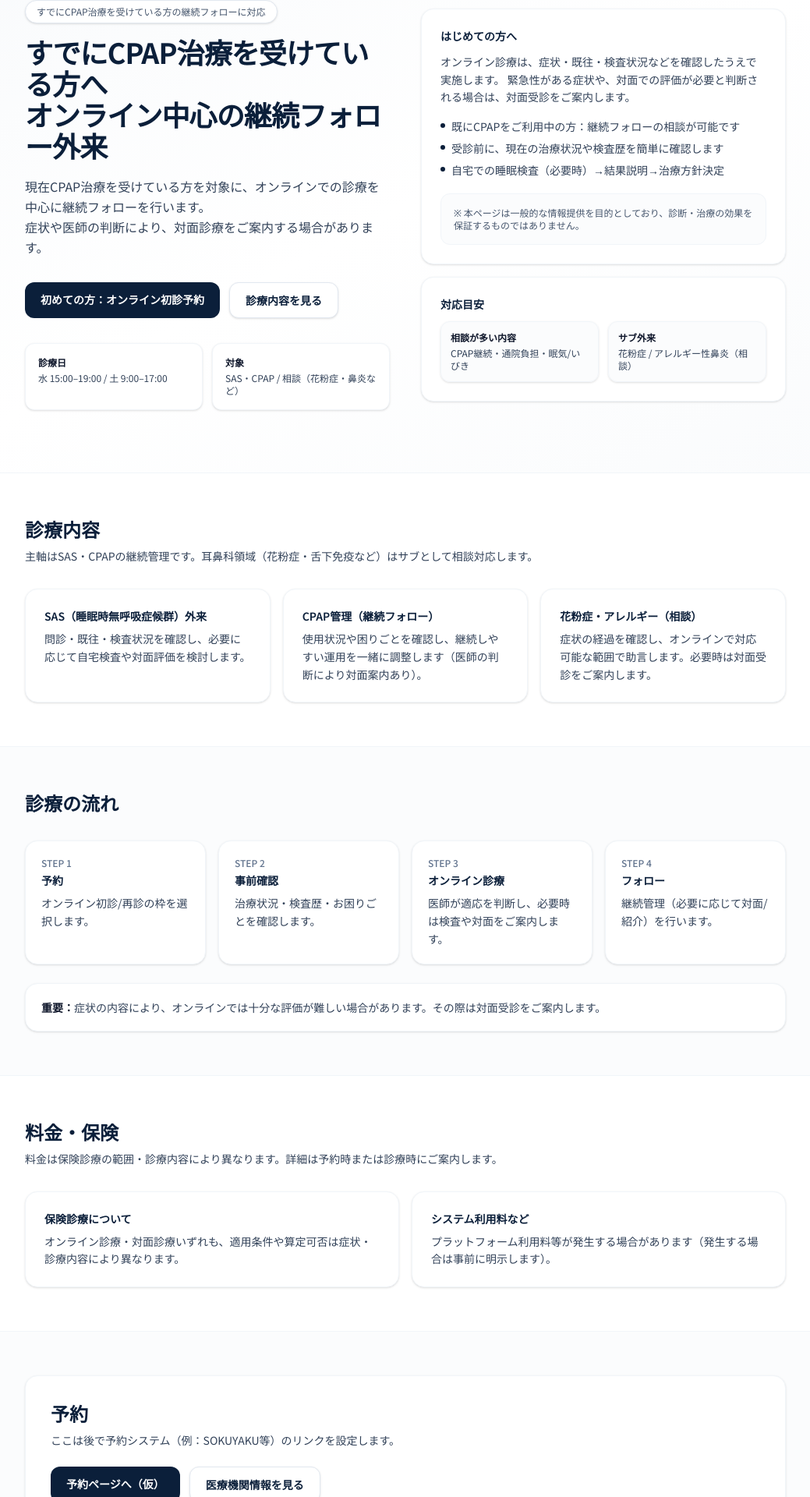
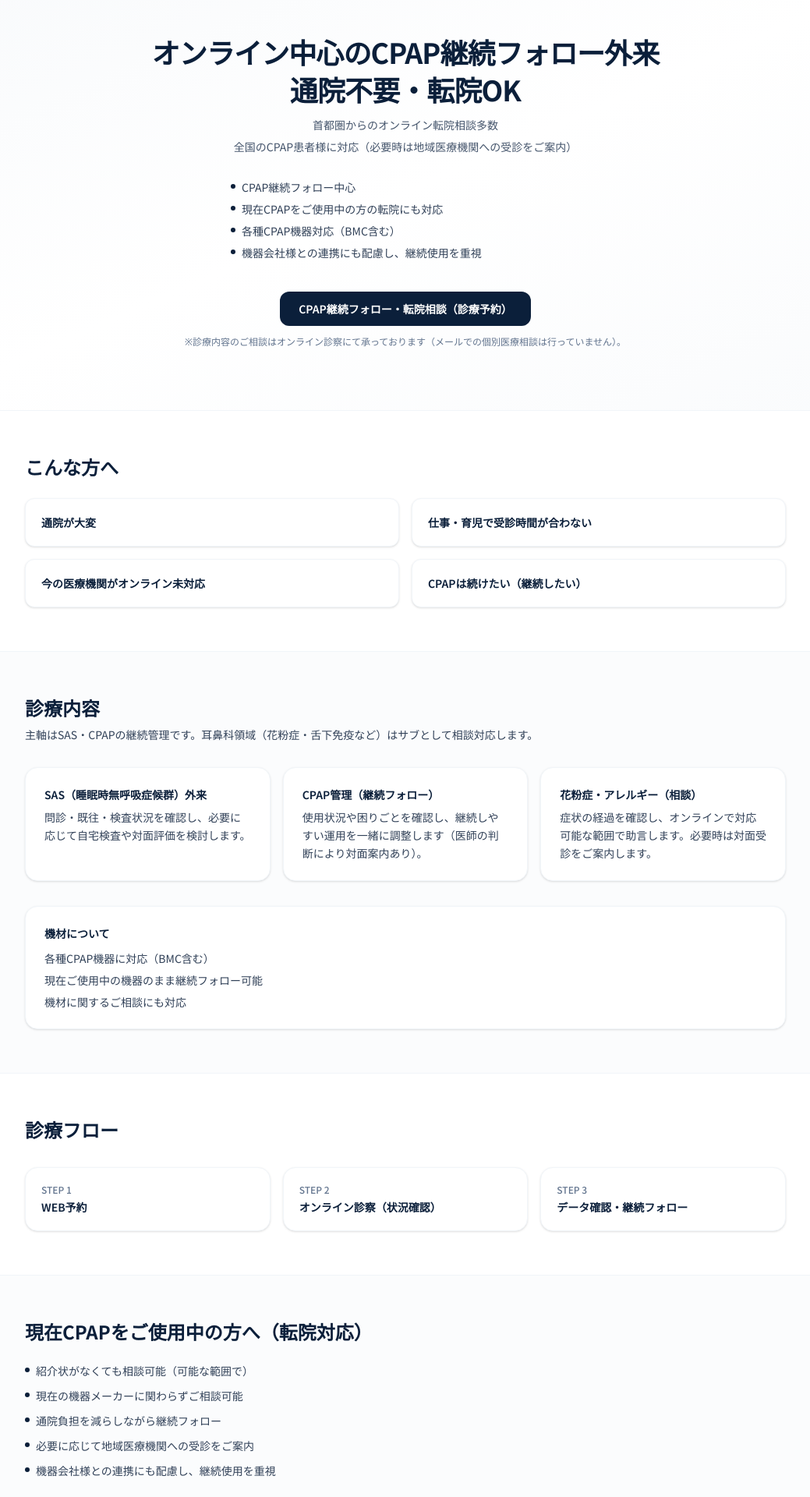
Before and after one commit to mandahan2002/sas-clinic-site, a Next.js app: page / in a window 1280 px wide. Shown: the part 161-2081 px from the top of the page at 78% size, without its empty margins (120-1159 px from the left). Built offline with nearby package versions, Linux system fonts and the light colour scheme.

Commit message:
Update Home page content and layout for SAS CPAP online clinic, including revised titles, new service descriptions, and improved navigation links.

```diff
--- a/app/layout.tsx
+++ b/app/layout.tsx
@@ -10,9 +10,9 @@ const notoSansJP = Noto_Sans_JP({
 });
 
 export const metadata: Metadata = {
-  title: "SAS・CPAPオンラインクリニック | sas-cpap.jp",
+  title: "SAS CPAP オンラインクリニック | sas-cpap.jp",
   description:
-    "睡眠時無呼吸症候群（SAS）・CPAP管理を中心としたオンライン診療。通院負担を減らし、継続しやすいフォローを提供します。",
+    "オンライン中心のCPAP継続フォロー外来。通院不要・転院OK。首都圏からのオンライン転院相談多数。全国のCPAP患者様に対応。",
 };
 
 export default function RootLayout({
--- a/app/page.tsx
+++ b/app/page.tsx
@@ -9,7 +9,10 @@ export default function Home() {
             <div className="leading-tight">
               <div className="text-sm text-slate-500">sas-cpap.jp</div>
               <div className="text-lg font-semibold text-[#0B1F3A]">
-                SAS・CPAPオンラインクリニック
+                SAS CPAP オンラインクリニック
+              </div>
+              <div className="text-xs text-slate-500 font-normal mt-0.5">
+                オンライン中心のCPAP継続フォロー外来
               </div>
             </div>
           </div>
@@ -20,8 +23,8 @@ export default function Home() {
             <a href="#flow" className="hover:text-[#0B1F3A] transition-colors">
               診療の流れ
             </a>
-            <a href="#fees" className="hover:text-[#0B1F3A] transition-colors">
-              料金・保険
+            <a href="#transfer" className="hover:text-[#0B1F3A] transition-colors">
+              転院について
             </a>
             <a href="#access" className="hover:text-[#0B1F3A] transition-colors">
               医療機関情報
@@ -31,7 +34,7 @@ export default function Home() {
             href="#reserve"
             className="rounded-xl bg-[#0B1F3A] px-4 py-2.5 text-sm font-medium text-white hover:bg-[#0a2847] transition-colors"
           >
-            予約へ進む
+            CPAP継続フォロー・転院相談（診療予約）
           </a>
         </div>
       </header>
@@ -42,97 +45,75 @@ export default function Home() {
         aria-label="メイン"
       >
         <div className="mx-auto max-w-5xl px-6 py-16 md:py-20">
-          <div className="grid gap-10 md:grid-cols-2 md:items-center">
-            <div>
-              <p className="mb-4 inline-flex items-center rounded-full border border-slate-200 bg-white px-3.5 py-1.5 text-xs text-slate-600 shadow-sm">
-                すでにCPAP治療を受けている方の継続フォローに対応
+          <div className="text-center max-w-3xl mx-auto">
+            <h1 className="text-3xl font-bold tracking-tight text-[#0B1F3A] md:text-4xl">
+              オンライン中心のCPAP継続フォロー外来
+              <span className="block mt-2">通院不要・転院OK</span>
+            </h1>
+            <p className="mt-4 text-sm text-slate-600">
+              首都圏からのオンライン転院相談多数
             </p>
-              <h1 className="text-3xl font-bold tracking-tight text-[#0B1F3A] md:text-4xl">
-                すでにCPAP治療を受けている方へ
-                <span className="block">オンライン中心の継続フォロー外来</span>
-              </h1>
-              <p className="mt-5 text-base leading-relaxed text-slate-700">
-                現在CPAP治療を受けている方を対象に、オンラインでの診療を中心に継続フォローを行います。
-                <br />
-                症状や医師の判断により、対面診療をご案内する場合があります。
+            <p className="mt-2 text-sm text-slate-600">
+              全国のCPAP患者様に対応（必要時は地域医療機関への受診をご案内）
             </p>
 
-              <div className="mt-8 flex flex-col gap-3 sm:flex-row">
+            <ul className="mt-8 space-y-2 text-sm text-slate-700 text-left max-w-md mx-auto">
+              <li className="flex gap-2">
+                <span className="mt-1.5 inline-block h-1.5 w-1.5 shrink-0 rounded-full bg-[#0B1F3A]" />
+                CPAP継続フォロー中心
+              </li>
+              <li className="flex gap-2">
+                <span className="mt-1.5 inline-block h-1.5 w-1.5 shrink-0 rounded-full bg-[#0B1F3A]" />
+                現在CPAPをご使用中の方の転院にも対応
+              </li>
+              <li className="flex gap-2">
+                <span className="mt-1.5 inline-block h-1.5 w-1.5 shrink-0 rounded-full bg-[#0B1F3A]" />
+                各種CPAP機器対応（BMC含む）
+              </li>
+              <li className="flex gap-2">
+                <span className="mt-1.5 inline-block h-1.5 w-1.5 shrink-0 rounded-full bg-[#0B1F3A]" />
+                機器会社様との連携にも配慮し、継続使用を重視
+              </li>
+            </ul>
+
+            <div className="mt-10">
               <a
                 href="#reserve"
-                  className="rounded-xl bg-[#0B1F3A] px-5 py-3 text-center text-sm font-semibold text-white hover:bg-[#0a2847] transition-colors"
+                className="inline-block rounded-xl bg-[#0B1F3A] px-6 py-3 text-sm font-semibold text-white hover:bg-[#0a2847] transition-colors"
               >
-                  初めての方：オンライン初診予約
+                CPAP継続フォロー・転院相談（診療予約）
               </a>
-                <a
-                  href="#services"
-                  className="rounded-xl border border-slate-200 bg-white px-5 py-3 text-center text-sm font-semibold text-[#0B1F3A] shadow-sm hover:bg-slate-50 transition-colors"
-                >
-                  診療内容を見る
-                </a>
-              </div>
-
-              <div className="mt-8 grid grid-cols-2 gap-3 text-xs text-slate-700">
-                <div className="rounded-xl border border-slate-100 bg-white p-4 shadow-sm">
-                  <div className="font-semibold text-slate-900">診療日</div>
-                  <div className="mt-1">水 15:00–19:00 / 土 9:00–17:00</div>
-                </div>
-                <div className="rounded-xl border border-slate-100 bg-white p-4 shadow-sm">
-                  <div className="font-semibold text-slate-900">対象</div>
-                  <div className="mt-1">SAS・CPAP / 相談（花粉症・鼻炎など）</div>
+              <p className="mt-3 text-xs text-slate-500">
+                ※診療内容のご相談はオンライン診察にて承っております（メールでの個別医療相談は行っていません）。
+              </p>
             </div>
           </div>
         </div>
+      </section>
 
-            {/* Trust card */}
-            <div className="space-y-4">
-              <div className="rounded-2xl border border-slate-100 bg-white p-6 shadow-sm">
-                <div className="text-sm font-semibold text-[#0B1F3A]">はじめての方へ</div>
-                <p className="mt-3 text-sm leading-relaxed text-slate-700">
-                  オンライン診療は、症状・既往・検査状況などを確認したうえで実施します。
-                  緊急性がある症状や、対面での評価が必要と判断される場合は、対面受診をご案内します。
-                </p>
-                <ul className="mt-4 space-y-2 text-sm text-slate-700">
-                  <li className="flex gap-2">
-                    <span className="mt-1.5 inline-block h-1.5 w-1.5 shrink-0 rounded-full bg-[#0B1F3A]" />
-                    既にCPAPをご利用中の方：継続フォローの相談が可能です
-                  </li>
-                  <li className="flex gap-2">
-                    <span className="mt-1.5 inline-block h-1.5 w-1.5 shrink-0 rounded-full bg-[#0B1F3A]" />
-                    受診前に、現在の治療状況や検査歴を簡単に確認します
-                  </li>
-                  <li className="flex gap-2">
-                    <span className="mt-1.5 inline-block h-1.5 w-1.5 shrink-0 rounded-full bg-[#0B1F3A]" />
-                    自宅での睡眠検査（必要時）→結果説明→治療方針決定
-                  </li>
-                </ul>
-
-                <div className="mt-5 rounded-xl border border-slate-100 bg-slate-50/50 p-4 text-xs text-slate-600">
-                  ※
-                  本ページは一般的な情報提供を目的としており、診断・治療の効果を保証するものではありません。
+      {/* Target Audience */}
+      <section className="border-t border-slate-100 bg-white">
+        <div className="mx-auto max-w-5xl px-6 py-14">
+          <h2 className="text-2xl font-bold text-[#0B1F3A]">こんな方へ</h2>
+          <div className="mt-6 grid gap-4 md:grid-cols-2">
+            <div className="rounded-xl border border-slate-100 bg-white p-5 shadow-sm">
+              <div className="text-sm font-semibold text-[#0B1F3A]">通院が大変</div>
             </div>
+            <div className="rounded-xl border border-slate-100 bg-white p-5 shadow-sm">
+              <div className="text-sm font-semibold text-[#0B1F3A]">仕事・育児で受診時間が合わない</div>
             </div>
-
-              <div className="rounded-2xl border border-slate-100 bg-white p-6 shadow-sm">
-                <div className="text-sm font-semibold text-[#0B1F3A]">対応目安</div>
-                <div className="mt-3 grid grid-cols-2 gap-3 text-xs text-slate-700">
-                  <div className="rounded-xl border border-slate-100 bg-slate-50/50 p-3 shadow-sm">
-                    <div className="font-semibold text-slate-900">相談が多い内容</div>
-                    <div className="mt-1">CPAP継続・通院負担・眠気/いびき</div>
+            <div className="rounded-xl border border-slate-100 bg-white p-5 shadow-sm">
+              <div className="text-sm font-semibold text-[#0B1F3A]">今の医療機関がオンライン未対応</div>
             </div>
-                  <div className="rounded-xl border border-slate-100 bg-slate-50/50 p-3 shadow-sm">
-                    <div className="font-semibold text-slate-900">サブ外来</div>
-                    <div className="mt-1">花粉症 / アレルギー性鼻炎（相談）</div>
-                  </div>
-                </div>
-              </div>
+            <div className="rounded-xl border border-slate-100 bg-white p-5 shadow-sm">
+              <div className="text-sm font-semibold text-[#0B1F3A]">CPAPは続けたい（継続したい）</div>
             </div>
           </div>
         </div>
       </section>
 
       {/* Services */}
-      <section id="services" className="border-t border-slate-100 bg-white">
+      <section id="services" className="border-t border-slate-100 bg-slate-50/50">
         <div className="mx-auto max-w-5xl px-6 py-14">
           <h2 className="text-2xl font-bold text-[#0B1F3A]">診療内容</h2>
           <p className="mt-2 text-sm text-slate-700">
@@ -165,23 +146,27 @@ export default function Home() {
               </p>
             </div>
           </div>
+
+          <div className="mt-8 rounded-2xl border border-slate-100 bg-white p-6 shadow-sm">
+            <div className="text-sm font-semibold text-[#0B1F3A] mb-3">機材について</div>
+            <div className="space-y-2 text-sm text-slate-700">
+              <p>各種CPAP機器に対応（BMC含む）</p>
+              <p>現在ご使用中の機器のまま継続フォロー可能</p>
+              <p>機材に関するご相談にも対応</p>
+            </div>
+          </div>
         </div>
       </section>
 
       {/* Flow */}
-      <section id="flow" className="border-t border-slate-100 bg-slate-50/50">
+      <section id="flow" className="border-t border-slate-100 bg-white">
         <div className="mx-auto max-w-5xl px-6 py-14">
-          <h2 className="text-2xl font-bold text-[#0B1F3A]">診療の流れ</h2>
-          <div className="mt-8 grid gap-4 md:grid-cols-4">
+          <h2 className="text-2xl font-bold text-[#0B1F3A]">診療フロー</h2>
+          <div className="mt-8 grid gap-4 md:grid-cols-3">
             {[
-              { n: "1", t: "予約", d: "オンライン初診/再診の枠を選択します。" },
-              { n: "2", t: "事前確認", d: "治療状況・検査歴・お困りごとを確認します。" },
-              {
-                n: "3",
-                t: "オンライン診療",
-                d: "医師が適応を判断し、必要時は検査や対面をご案内します。",
-              },
-              { n: "4", t: "フォロー", d: "継続管理（必要に応じて対面/紹介）を行います。" },
+              { n: "1", t: "WEB予約" },
+              { n: "2", t: "オンライン診察（状況確認）" },
+              { n: "3", t: "データ確認・継続フォロー" },
             ].map((s) => (
               <div
                 key={s.n}
@@ -189,14 +174,45 @@ export default function Home() {
               >
                 <div className="text-xs font-medium text-slate-500">STEP {s.n}</div>
                 <div className="mt-1 text-sm font-semibold text-[#0B1F3A]">{s.t}</div>
-                <p className="mt-2 text-sm leading-relaxed text-slate-700">{s.d}</p>
               </div>
             ))}
           </div>
+        </div>
+      </section>
 
-          <div className="mt-6 rounded-2xl border border-slate-100 bg-white p-5 text-sm text-slate-700 shadow-sm">
-            <span className="font-semibold text-slate-900">重要：</span>
-            症状の内容により、オンラインでは十分な評価が難しい場合があります。その際は対面受診をご案内します。
+      {/* Transfer */}
+      <section id="transfer" className="border-t border-slate-100 bg-slate-50/50">
+        <div className="mx-auto max-w-5xl px-6 py-14">
+          <h2 className="text-2xl font-bold text-[#0B1F3A]">現在CPAPをご使用中の方へ（転院対応）</h2>
+          <div className="mt-6 space-y-3">
+            <div className="flex gap-2 text-sm text-slate-700">
+              <span className="mt-1.5 inline-block h-1.5 w-1.5 shrink-0 rounded-full bg-[#0B1F3A]" />
+              <span>紹介状がなくても相談可能（可能な範囲で）</span>
+            </div>
+            <div className="flex gap-2 text-sm text-slate-700">
+              <span className="mt-1.5 inline-block h-1.5 w-1.5 shrink-0 rounded-full bg-[#0B1F3A]" />
+              <span>現在の機器メーカーに関わらずご相談可能</span>
+            </div>
+            <div className="flex gap-2 text-sm text-slate-700">
+              <span className="mt-1.5 inline-block h-1.5 w-1.5 shrink-0 rounded-full bg-[#0B1F3A]" />
+              <span>通院負担を減らしながら継続フォロー</span>
+            </div>
+            <div className="flex gap-2 text-sm text-slate-700">
+              <span className="mt-1.5 inline-block h-1.5 w-1.5 shrink-0 rounded-full bg-[#0B1F3A]" />
+              <span>必要に応じて地域医療機関への受診をご案内</span>
+            </div>
+            <div className="flex gap-2 text-sm text-slate-700">
+              <span className="mt-1.5 inline-block h-1.5 w-1.5 shrink-0 rounded-full bg-[#0B1F3A]" />
+              <span>機器会社様との連携にも配慮し、継続使用を重視</span>
+            </div>
+          </div>
+          <div className="mt-8">
+            <a
+              href="#reserve"
+              className="inline-block rounded-xl bg-[#0B1F3A] px-6 py-3 text-sm font-semibold text-white hover:bg-[#0a2847] transition-colors"
+            >
+              CPAP継続フォロー・転院相談（診療予約）
+            </a>
           </div>
         </div>
       </section>
@@ -226,6 +242,18 @@ export default function Home() {
         </div>
       </section>
 
+      {/* Schedule */}
+      <section className="border-t border-slate-100 bg-slate-50/50">
+        <div className="mx-auto max-w-5xl px-6 py-14">
+          <h2 className="text-2xl font-bold text-[#0B1F3A]">診療日・体制</h2>
+          <div className="mt-6 rounded-2xl border border-slate-100 bg-white p-6 shadow-sm">
+            <div className="text-sm font-semibold text-[#0B1F3A] mb-3">定期フォロー枠</div>
+            <p className="text-sm text-slate-700">火曜・金曜（完全予約制）</p>
+            <p className="mt-3 text-sm text-slate-700">継続患者様のご相談はオンライン診察にて対応</p>
+          </div>
+        </div>
+      </section>
+
       {/* Reserve */}
       <section id="reserve" className="border-t border-slate-100 bg-slate-50/50">
         <div className="mx-auto max-w-5xl px-6 py-14">
@@ -239,7 +267,7 @@ export default function Home() {
                 href="#"
                 className="rounded-xl bg-[#0B1F3A] px-5 py-3 text-center text-sm font-semibold text-white hover:bg-[#0a2847] transition-colors"
               >
-                予約ページへ（仮）
+                CPAP継続フォロー・転院相談（診療予約）
               </a>
               <a
                 href="#access"
@@ -248,6 +276,33 @@ export default function Home() {
                 医療機関情報を見る
               </a>
             </div>
+          </div>
+        </div>
+      </section>
+
+      {/* Online Safety */}
+      <section className="border-t border-slate-100 bg-white">
+        <div className="mx-auto max-w-5xl px-6 py-14">
+          <h2 className="text-2xl font-bold text-[#0B1F3A]">全国対応について</h2>
+          <div className="mt-6 rounded-2xl border border-slate-100 bg-white p-6 shadow-sm">
+            <p className="text-sm leading-relaxed text-slate-700">
+              必要に応じて患者様のお住まいの地域の医療機関への受診をご案内し、安心して治療を継続できる体制を整えています。
+            </p>
+          </div>
+        </div>
+      </section>
+
+      {/* Contact */}
+      <section className="border-t border-slate-100 bg-slate-50/50">
+        <div className="mx-auto max-w-5xl px-6 py-14">
+          <h2 className="text-2xl font-bold text-[#0B1F3A]">お問い合わせ（事務連絡）</h2>
+          <div className="mt-6 rounded-2xl border border-slate-100 bg-white p-6 shadow-sm">
+            <p className="text-sm text-slate-700 mb-3">
+              ※診療内容に関するご相談はオンライン診察にて承っております。
+            </p>
+            <p className="text-sm text-slate-700">
+              ※機器会社様からのご連絡にも対応しております。
+            </p>
           </div>
         </div>
       </section>
@@ -263,7 +318,7 @@ export default function Home() {
           <div className="mt-8 grid gap-4 md:grid-cols-2">
             <div className="rounded-2xl border border-slate-100 bg-white p-6 text-sm shadow-sm">
               <div className="font-semibold text-slate-900">医療機関名</div>
-              <div className="mt-1 text-slate-700">SAS・CPAPオンラインクリニック</div>
+              <div className="mt-1 text-slate-700">SAS CPAP オンラインクリニック</div>
 
               <div className="mt-4 font-semibold text-slate-900">管理者（医師）</div>
               <div className="mt-1 text-slate-700">（ここに医師名を記載）</div>
@@ -292,8 +347,58 @@ export default function Home() {
           </div>
 
           <footer className="mt-10 border-t border-slate-100 pt-6 text-xs text-slate-500">
-            © {new Date().getFullYear()} SAS・CPAPオンラインクリニック
+            © {new Date().getFullYear()} SAS CPAP オンラインクリニック
           </footer>
+        </div>
+      </section>
+
+      {/* SAS General Info */}
+      <section className="border-t border-slate-100 bg-white">
+        <div className="mx-auto max-w-5xl px-6 py-14">
+          <h2 className="text-2xl font-bold text-[#0B1F3A]">SAS（睡眠時無呼吸症候群）について</h2>
+          <div className="mt-6 space-y-6 text-sm text-slate-700">
+            <div className="rounded-2xl border border-slate-100 bg-white p-6 shadow-sm">
+              <div className="font-semibold text-[#0B1F3A] mb-3">SASとは</div>
+              <p className="leading-relaxed">
+                睡眠時無呼吸症候群（SAS）は、睡眠中に呼吸が繰り返し停止する病気です。主な症状として、いびき、日中の眠気、起床時の頭痛などがあります。
+              </p>
+            </div>
+            <div className="rounded-2xl border border-slate-100 bg-white p-6 shadow-sm">
+              <div className="font-semibold text-[#0B1F3A] mb-3">検査について</div>
+              <p className="leading-relaxed">
+                必要に応じて、自宅での簡易検査や医療機関での精密検査を検討します。検査結果に基づき、適切な治療方針をご提案します。
+              </p>
+            </div>
+            <div className="rounded-2xl border border-slate-100 bg-white p-6 shadow-sm">
+              <div className="font-semibold text-[#0B1F3A] mb-3">CPAP治療について</div>
+              <p className="leading-relaxed">
+                CPAP（Continuous Positive Airway Pressure）は、SASの代表的な治療法の一つです。就寝時にマスクを装着し、空気を送り込むことで気道を確保します。継続的な使用により、症状の改善が期待できます。
+              </p>
+            </div>
+          </div>
+        </div>
+      </section>
+
+      {/* Final CTA */}
+      <section className="border-t border-slate-100 bg-slate-50/50">
+        <div className="mx-auto max-w-5xl px-6 py-14">
+          <div className="rounded-2xl border border-slate-100 bg-white p-8 shadow-sm text-center">
+            <h2 className="text-2xl font-bold text-[#0B1F3A]">CPAP継続フォロー・転院相談</h2>
+            <p className="mt-3 text-sm text-slate-700">
+              オンライン中心の診療で、通院負担を減らしながら継続フォローを行います
+            </p>
+            <div className="mt-8">
+              <a
+                href="#reserve"
+                className="inline-block rounded-xl bg-[#0B1F3A] px-6 py-3 text-sm font-semibold text-white hover:bg-[#0a2847] transition-colors"
+              >
+                CPAP継続フォロー・転院相談（診療予約）
+              </a>
+            </div>
+            <p className="mt-4 text-xs text-slate-500">
+              ※診療内容のご相談はオンライン診察にて承っております（メールでの個別医療相談は行っていません）。
+            </p>
+          </div>
         </div>
       </section>
     </main>
```
Lines whose indentation alone changed are shown as unchanged.
